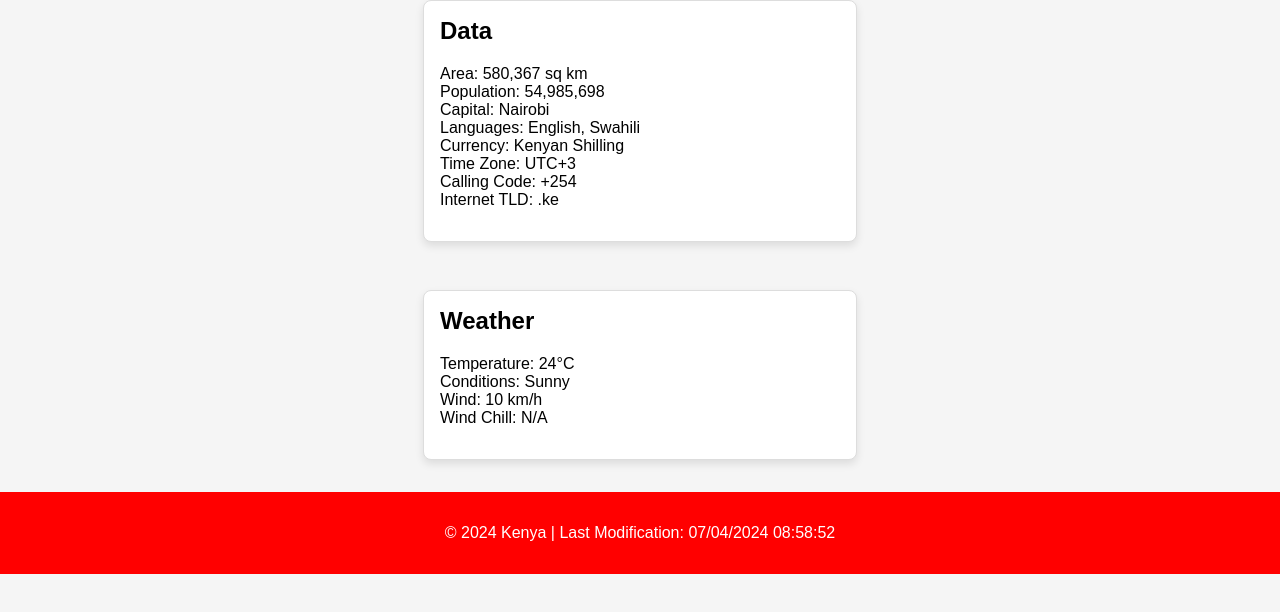
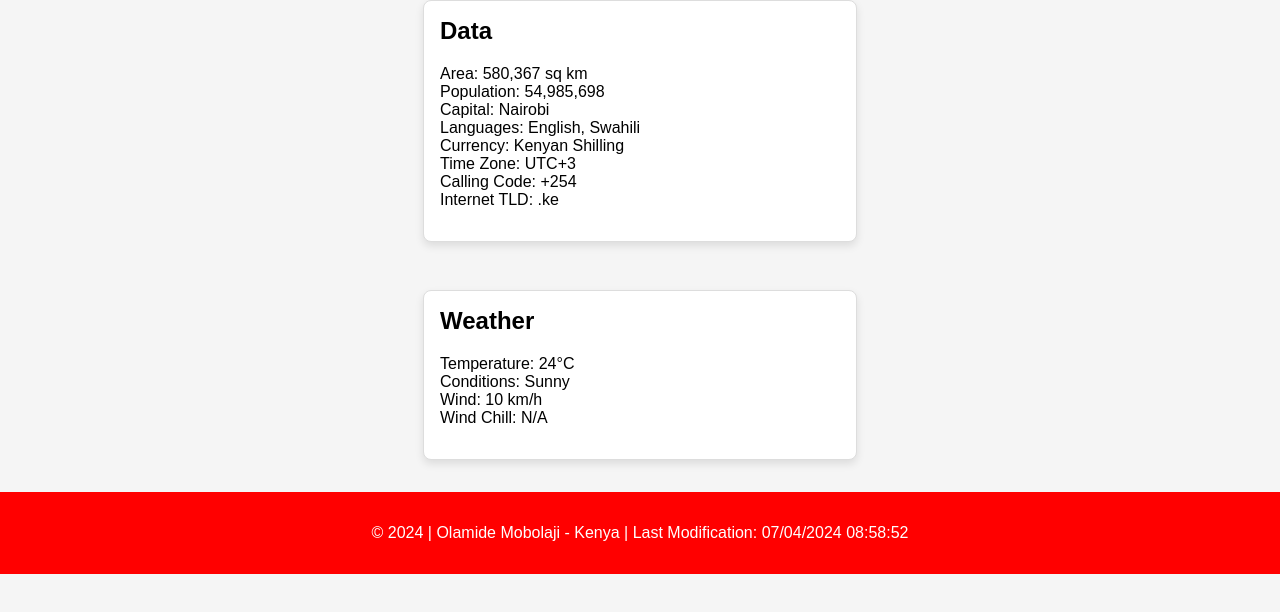
Before and after one commit to Olamstix/wdd131, a plain HTML site: page place.html in a window 1280 px wide. Shown: the part 162-774 px from the top of the page. Drawn offline with Linux system fonts and the light colour scheme.

Commit message:
edited the footer

```diff
--- a/place.html
+++ b/place.html
@@ -45,7 +45,8 @@
             </section>
         </main>
         <footer>
-            <p>&copy; <span id="year"></span> Kenya | Last Modification: <span id="last-modified"></span></p>
+            <p>&copy; <span id="year"></span> | Olamide Mobolaji - Kenya | Last Modification: <span
+                    id="last-modified"></span></p>
         </footer>
     </body>
 
```
